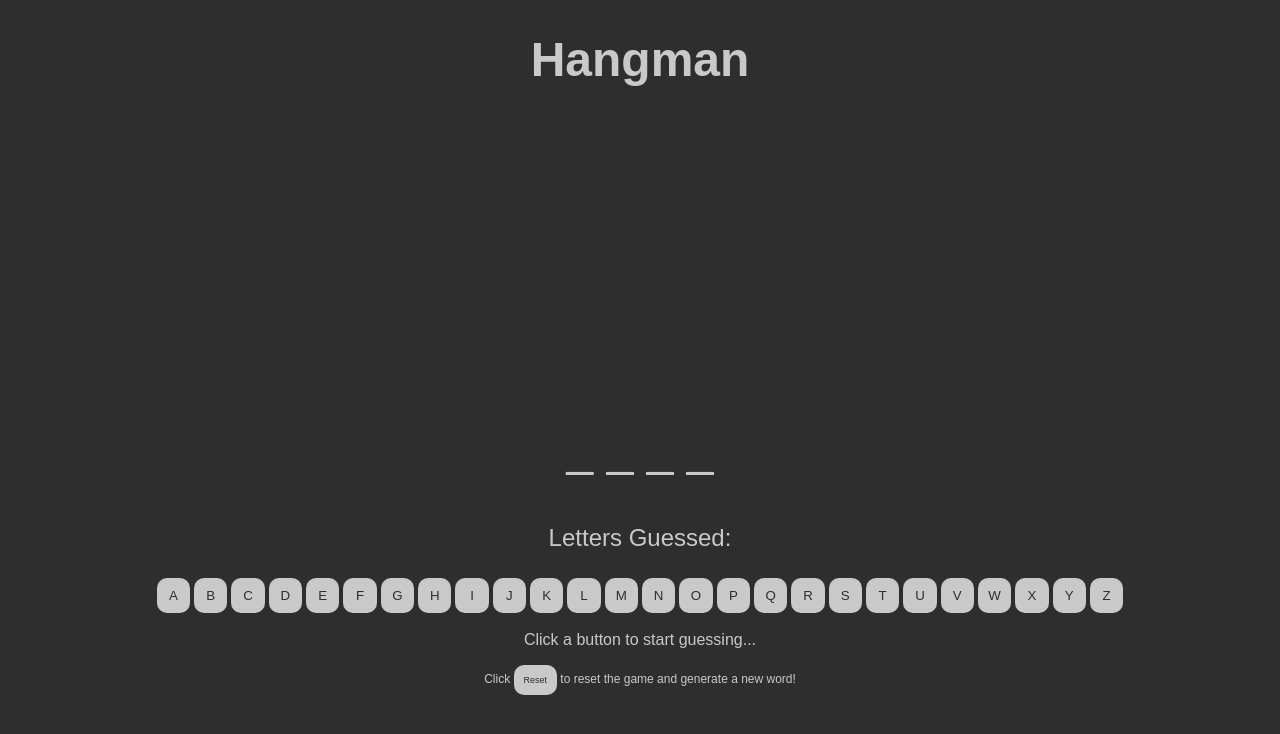
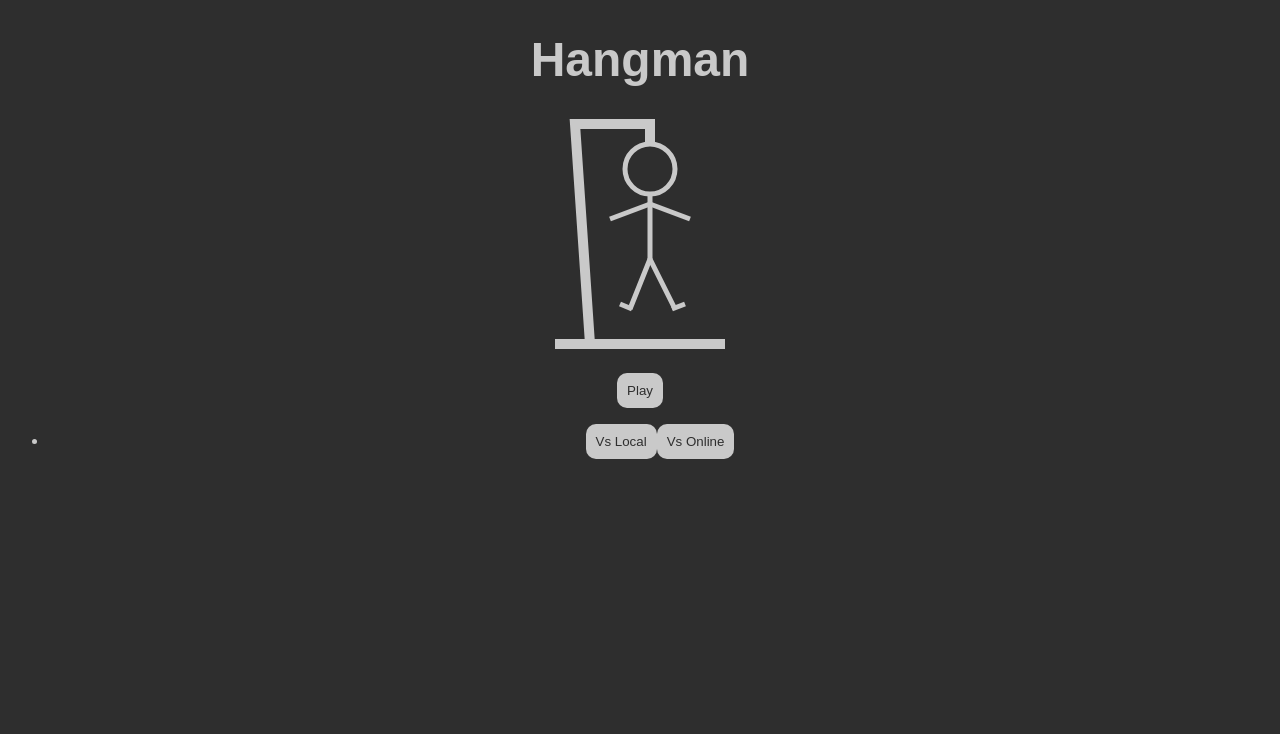
Before and after one commit to Stuart-Dann/Hangman, a website with bundled scripts: page client/hangman.html in a window 1280 px wide. Built offline with nearby package versions, Linux system fonts and the light colour scheme.

Commit message:
API time

```diff
--- a/client/hangman.html
+++ b/client/hangman.html
@@ -1,10 +1,10 @@
 <!DOCTYPE html>
 
 <title>Hangman</title>
-<link rel="stylesheet" type="text/css" href="hangman.css"/>
+<link id="css" rel="stylesheet" type="text/css" href="hangman.css"/>
 <link rel="stylesheet" href="hangman.mjs" type="text/Javascript">
 <script src="hangman.mjs" type="module"></script>
-
+<!--
 <div id="screen-cover"></div>
 <h1 id="header"><a href="index.html">Hangman</a></h1>
 
@@ -13,4 +13,4 @@
 <p id='guessed'>Letters Guessed:</p>
 <div id="keyboard"></div>
 <p id='status'>Click a button to start guessing...</p>
-<p id="reset-text">Click <button id='reset-button'>Reset</button> to reset the game and generate a new word!</p>
+<p id="reset-text">Click <button id='reset-button'>Reset</button> to reset the game and generate a new word!</p> -->
--- a/client/hangman.mjs
+++ b/client/hangman.mjs
@@ -1,6 +1,7 @@
 // const prompt = require('prompt-sync')({ sigint: true });
 // import e from 'express';
 import { draw } from './draw.mjs';
+import { home } from './home.mjs';
 
 const wordList = [
 	'consider',
@@ -101,10 +102,11 @@ function toggleDisableKeys(bool) {
 }
 
 window.addEventListener('load', () => {
-	setup();
-	makeKeyboard();
-	bttnAttcher();
-	document.body.addEventListener('keyup', keyupEvent);
+	home();
+	// setup();
+	// makeKeyboard();
+	// bttnAttcher();
+	// document.body.addEventListener('keyup', keyupEvent);
 });
 
 //make the on screen keyboard when page is loaded
--- a/client/index.js
+++ b/client/home.mjs
@@ -1,9 +1,4 @@
-window.addEventListener('load', () => {
-	draw();
-});
-
-function draw() {
-	const canvas = document.getElementById('hangman');
+function draw(canvas) {
 	const context = canvas.getContext('2d');
 	context.clearRect(0, 0, canvas.width, canvas.height);
 	context.strokeStyle = '#c9c9c9';
@@ -57,3 +52,40 @@ function draw() {
 	context.lineTo(135, 185);
 	context.stroke();
 }
+
+export function home() {
+	const h1 = document.createElement('h1');
+	h1.textContent = 'Hangman';
+	h1.id = 'home-h1';
+	document.body.append(h1);
+	const canvas = document.createElement('canvas');
+	canvas.id = 'Hangman';
+	canvas.width = 180;
+	canvas.height = 250;
+	document.body.append(canvas);
+	draw(canvas);
+	const nav = document.createElement('nav');
+	nav.id = 'nav-list';
+	document.body.append(nav);
+	const play = document.createElement('button');
+	play.textContent = 'Play';
+	// play.addEventListener('click', hangman);
+	nav.append(play);
+	const div = document.createElement('div');
+	div.id = 'container';
+	nav.append(div);
+	const ul = document.createElement('ul');
+	div.append(ul);
+	const li = document.createElement('li');
+	ul.append(li);
+	const local = document.createElement('button');
+	local.textContent = 'Vs Local';
+	// local.addEventListener('click', hangman);
+	li.append(local);
+	const online = document.createElement('button');
+	online.textContent = 'Vs Online';
+	// online.addEventListener('click', hangman);
+	li.append(online);
+	const css = document.querySelector('#css');
+	css.href = 'style.css';
+}
--- a/client/style.css
+++ b/client/style.css
@@ -14,16 +14,17 @@ ul {
 	display: inline;
 }
 
-h1 {
+#home-h1 {
 	font-size: 3em;
 	margin: 30px 0 30px 0;
 }
 
-a {
-	margin: 10px;
+button {
+	margin-left: 10px;
+	margin-right: 10px;
 }
-button,
-a {
+button {
+	font-size: 1em;
 	background-color: var(--txt-color);
 	border: none;
 	color: var(--bg-color);
@@ -33,8 +34,7 @@ a {
 	transition: background-color 0.5s, color 0.5s;
 }
 
-button:hover:enabled,
-a:hover {
+button:hover:enabled {
 	background-color: var(--bg-color);
 	color: var(--txt-color);
 }
```
Also changed, not shown: client/index.html (deleted, +0 -17 lines), client/loadHangman.mjs (added, +7 -0 lines).
